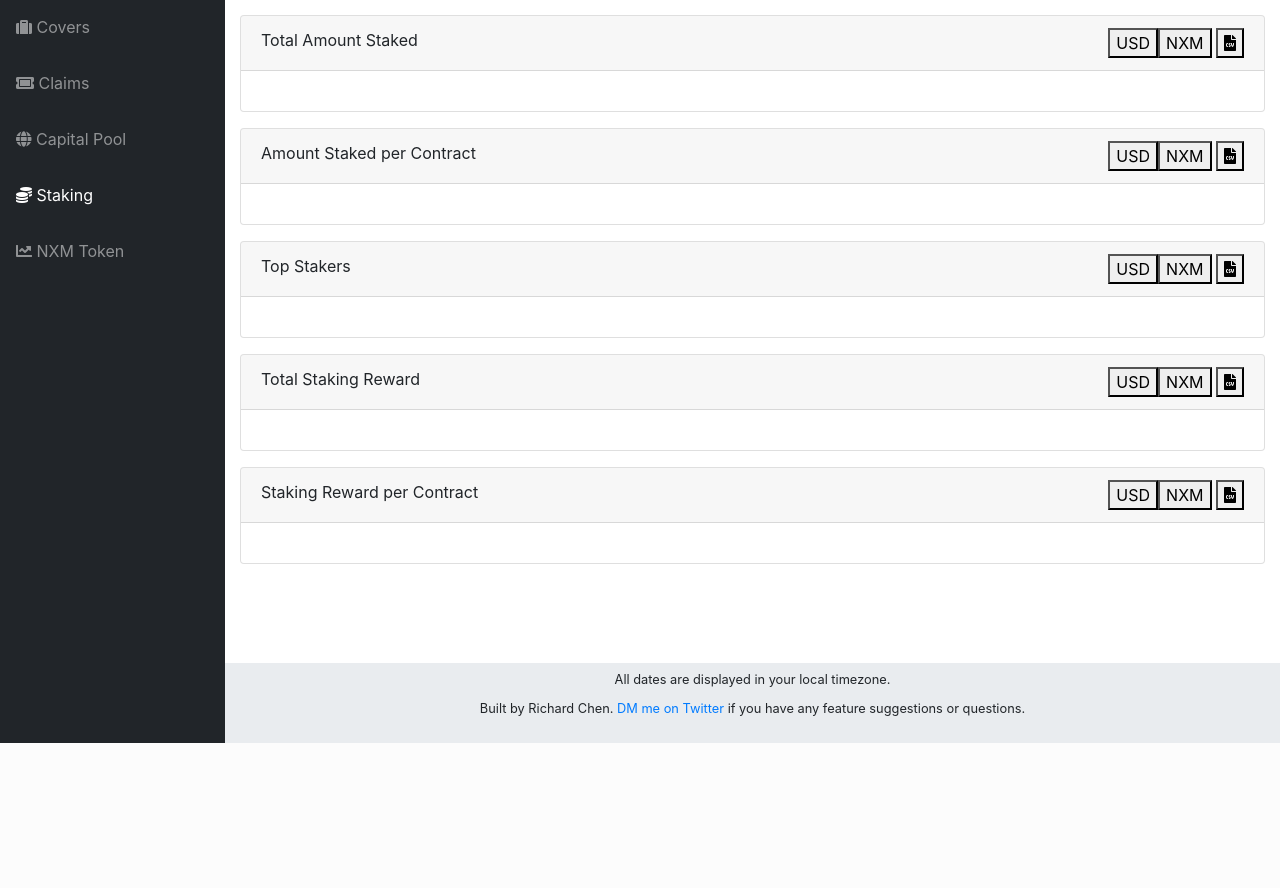
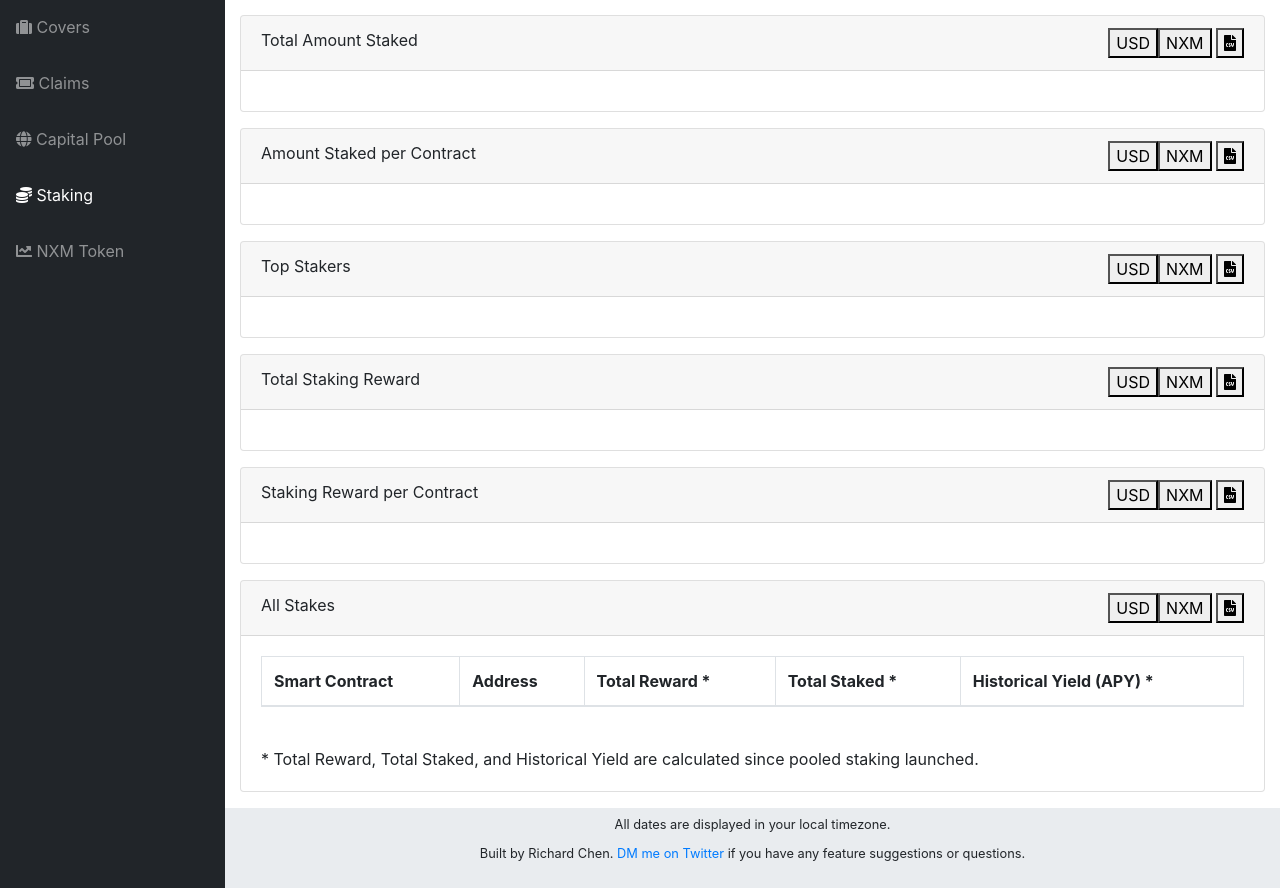
Before and after one commit to rchen8/nexus-mutual-tracker, a Flask app: page /staking in a window 1280 px wide. Shown: the part 57-945 px from the top of the page. Before the commit the page ends 800 px from the top, so only its background shows below. Run offline with Flask 2, Linux system fonts and the light colour scheme; data that the repository does not hold is empty; some libraries are stand-ins or nearby versions.

Commit message:
Add historical staking yield estimate

```diff
--- a/app/models/grapher.py
+++ b/app/models/grapher.py
@@ -329,6 +329,48 @@ def get_staking_reward_per_contract(cache=False):
     staking_reward_per_contract['NXM'][reward['contract_name']] += reward['amount']
   return dict(staking_reward_per_contract)
 
+def get_all_stakes(cache=False):
+  if cache:
+    return json.loads(r.get('stakes'))
+
+  query = """
+SELECT s.contract_name,
+       s.address,
+       sr.amount AS total_reward,
+       sum(s.amount) AS total_staked,
+       sr.amount / sum(s.amount) * 100 AS historical_yield
+FROM stake s
+INNER JOIN
+  (SELECT contract_name,
+          address,
+          sum(amount) AS amount
+   FROM staking_reward
+   WHERE timestamp >= '2020-06-30 11:31:12'
+   GROUP BY contract_name,
+            address
+   ORDER BY contract_name) sr ON s.address = sr.address
+WHERE s.timestamp >= '2020-06-30 11:31:12'
+  AND s.timestamp <= \'%s\'
+GROUP BY s.contract_name,
+         s.address,
+         sr.amount
+""" % datetime.now().strftime('%Y-%m-%d %H:%M:%S')
+
+  all_stakes = []
+  result = db.engine.execute(query)
+  for row in result:
+    all_stakes.append({
+      'contract_name': row[0],
+      'address': row[1],
+      'total_reward': row[2],
+      'total_reward_usd': row[2] * float(r.get('NXM')),
+      'total_staked': row[3],
+      'total_staked_usd': row[3] * float(r.get('NXM')),
+      'historical_yield': 365 / (datetime.now() - \
+          datetime.strptime('2020-06-30 11:31:12', '%Y-%m-%d %H:%M:%S')).days * row[4]
+    })
+  return all_stakes
+
 def get_nxm_return_vs_eth(cache=False):
   if cache:
     return json.loads(r.get('nxm_return_vs_eth'))
@@ -430,6 +472,7 @@ def cache_graph_data():
   r.set('top_stakers', json.dumps(get_top_stakers(cache=False)))
   r.set('staking_reward', json.dumps(get_total_staking_reward(cache=False)))
   r.set('staking_reward_per_contract', json.dumps(get_staking_reward_per_contract(cache=False)))
+  r.set('stakes', json.dumps(get_all_stakes(cache=False)))
   r.set('nxm_return_vs_eth', json.dumps(get_nxm_return_vs_eth(cache=False)))
   r.set('nxm_supply', json.dumps(get_nxm_supply(cache=False)))
   r.set('nxm_market_cap', json.dumps(get_nxm_market_cap(cache=False)))
--- a/app/routes/routes.py
+++ b/app/routes/routes.py
@@ -73,6 +73,10 @@ def total_staking_reward():
 def staking_reward_per_contract():
   return jsonify(grapher.get_staking_reward_per_contract(cache=True))
 
+@app.route('/all_stakes', methods=['GET'])
+def all_stakes():
+  return jsonify(grapher.get_all_stakes(cache=True))
+
 @app.route('/nxm_price', methods=['GET'])
 def nxm_price():
   return jsonify(grapher.get_nxm_price(cache=True))
--- a/app/static/js/staking.js
+++ b/app/static/js/staking.js
@@ -3,6 +3,7 @@ let amountStakedPerContract = undefined
 let topStakers = undefined
 let totalStakingReward = undefined
 let stakingRewardPerContract = undefined
+let allStakes = undefined
 
 const renderTotalAmountStaked = (currency) => {
   if (totalAmountStaked !== undefined) {
@@ -131,3 +132,45 @@ $('#staking-reward-per-contract-nxm').click(() => {
   renderStakingRewardPerContract('NXM')
   toggleCurrency('#staking-reward-per-contract', 'nxm', 'usd')
 })
+
+const renderAllStakes = (currency) => {
+  if (allStakes !== undefined) {
+    const table = $('#stakeDataTable').DataTable()
+    table.clear()
+    for (let stake of allStakes) {
+      let totalReward = 0
+      let totalStaked = 0
+      if (currency === 'USD') {
+        totalReward = '$' + stake['total_reward_usd'].toFixed(2).replace(/\B(?=(\d{3})+(?!\d))/g, ',')
+        totalStaked = '$' + stake['total_staked_usd'].toFixed(2).replace(/\B(?=(\d{3})+(?!\d))/g, ',')
+      } else {
+        totalReward = stake['total_reward'].toLocaleString() + ' NXM'
+        totalStaked = stake['total_staked'].toLocaleString() + ' NXM'
+      }
+
+      table.row.add([
+        stake['contract_name'],
+        stake['address'],
+        totalReward,
+        totalStaked,
+        stake['historical_yield'].toFixed(2) + '%'
+      ])
+    }
+    table.draw()
+  }
+}
+
+$.get('all_stakes', (response) => {
+  allStakes = response
+  $('#all-stakes-usd').click()
+})
+
+$('#all-stakes-usd').click(() => {
+  renderAllStakes('USD')
+  toggleCurrency('#all-stakes', 'usd', 'nxm')
+})
+
+$('#all-stakes-nxm').click(() => {
+  renderAllStakes('NXM')
+  toggleCurrency('#all-stakes', 'nxm', 'usd')
+})
--- a/app/templates/staking.html
+++ b/app/templates/staking.html
@@ -100,6 +100,32 @@
         <div id="stakingRewardPerContract"></div>
       </div>
     </div>
+
+    <div class="card mb-3">
+      <div class="card-header">
+        All Stakes
+        <span style="float:right;">
+          <button id="all-stakes-usd">USD</button><button id="all-stakes-nxm">NXM</button>
+          <a href="download/stakes"><button><i class="fas fa-file-csv"></i></button></a>
+        </span>
+      </div>
+      <div class="card-body">
+        <div class="table-responsive">
+          <table class="table table-bordered" id="stakeDataTable" width="100%" cellspacing="0">
+            <thead>
+              <tr>
+                <th>Smart Contract</th>
+                <th>Address</th>
+                <th>Total Reward *</th>
+                <th>Total Staked *</th>
+                <th>Historical Yield (APY) *</th>
+              </tr>
+            </thead>
+          </table>
+        </div>
+        <br>* Total Reward, Total Staked, and Historical Yield are calculated since pooled staking launched.
+      </div>
+    </div>
   </div>
 
   {% include '_footer.html' %}
```
